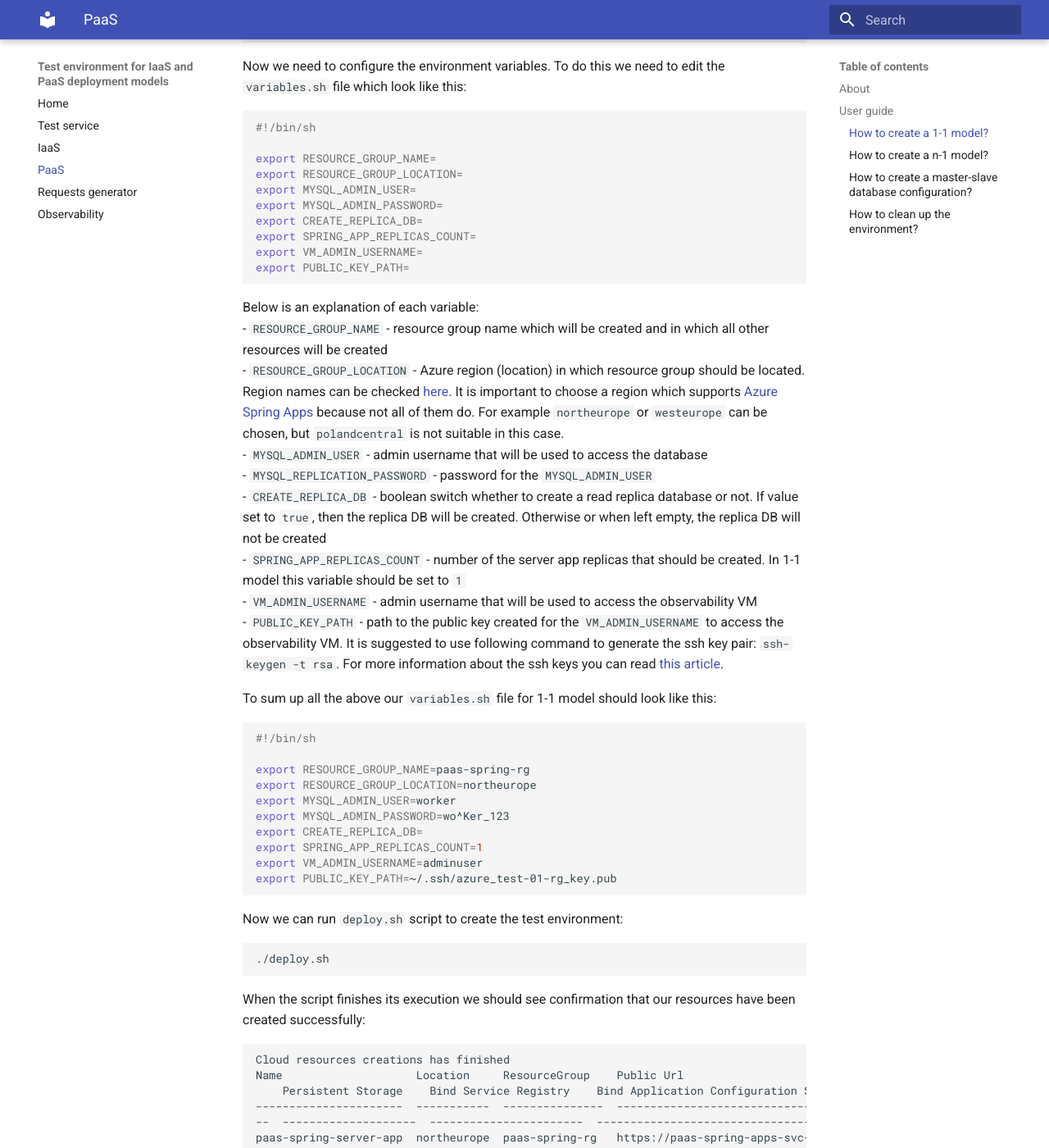
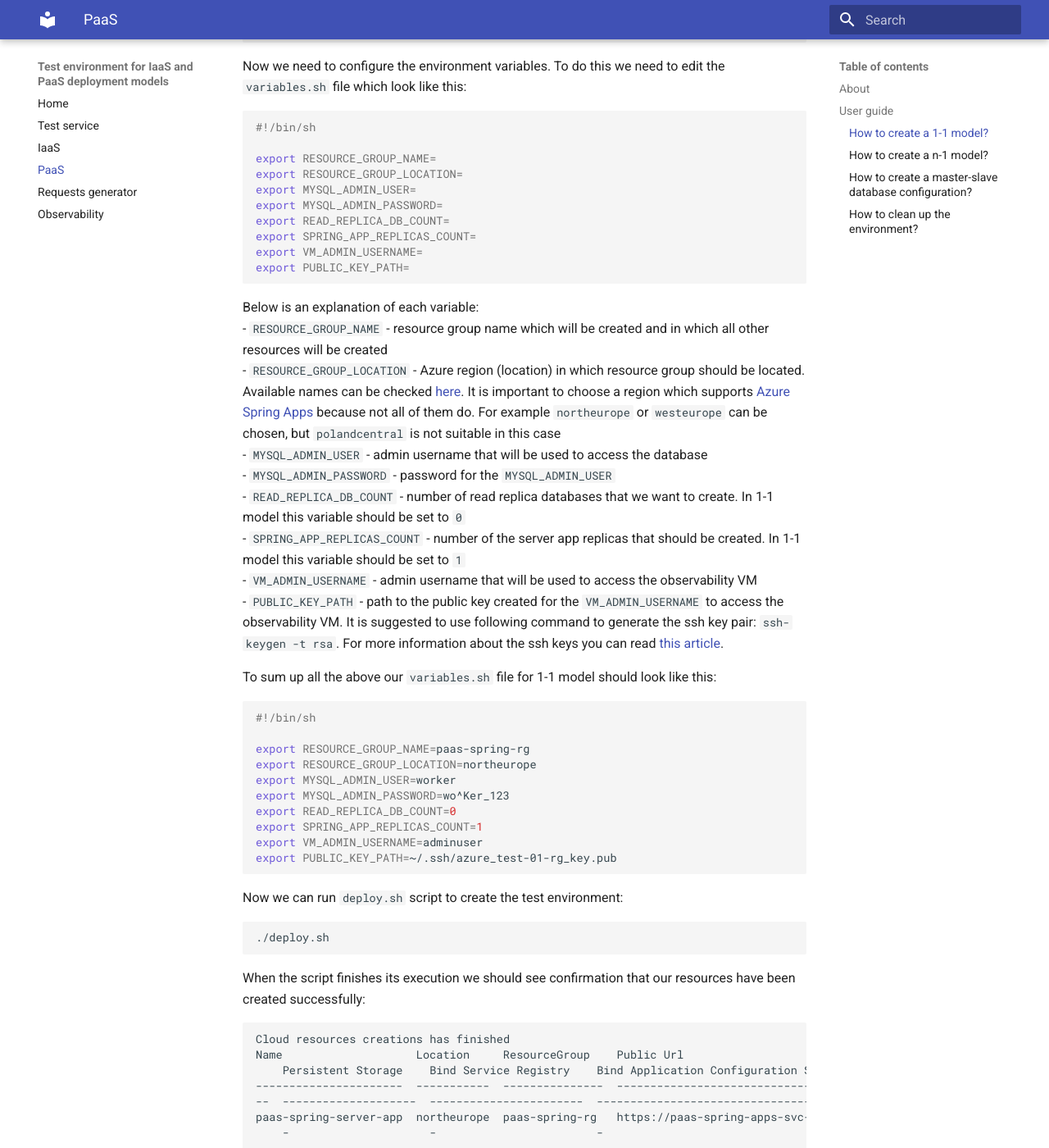
Before and after one commit to WasilewM/23Z-INZ, an MkDocs documentation site: the page built from docs/docs/PaaS/paas.md, in a window 1280 px wide and 1400 px high, scrolled down 626 px. Shown: the whole window at 82% size. Built offline with MkDocs 1.6.1 and Material for MkDocs 9.7.7, drawn with Linux system fonts in a browser that asks for light colours; some of the changed text lies outside the part shown.

Commit message:
Update user guides for PaaS

````diff
--- a/docs/docs/PaaS/paas.md
+++ b/docs/docs/PaaS/paas.md
@@ -24,17 +24,17 @@ export RESOURCE_GROUP_NAME=
 export RESOURCE_GROUP_LOCATION=
 export MYSQL_ADMIN_USER=
 export MYSQL_ADMIN_PASSWORD=
-export CREATE_REPLICA_DB=
+export READ_REPLICA_DB_COUNT=
 export SPRING_APP_REPLICAS_COUNT=
 export VM_ADMIN_USERNAME=
 export PUBLIC_KEY_PATH=
 ```
 Below is an explanation of each variable:
 - `RESOURCE_GROUP_NAME` - resource group name which will be created and in which all other resources will be created
-- `RESOURCE_GROUP_LOCATION` - Azure region (location) in which resource group should be located. Region names can be checked [here](https://azure.microsoft.com/en-us/explore/global-infrastructure/geographies/#geographies). It is important to choose a region which supports [Azure Spring Apps](https://azure.microsoft.com/en-us/products/spring-apps) because not all of them do. For example `northeurope` or `westeurope` can be chosen, but `polandcentral` is not suitable in this case.
+- `RESOURCE_GROUP_LOCATION` - Azure region (location) in which resource group should be located. Available names can be checked [here](https://azure.microsoft.com/en-us/explore/global-infrastructure/geographies/#geographies). It is important to choose a region which supports [Azure Spring Apps](https://azure.microsoft.com/en-us/products/spring-apps) because not all of them do. For example `northeurope` or `westeurope` can be chosen, but `polandcentral` is not suitable in this case
 - `MYSQL_ADMIN_USER` - admin username that will be used to access the database
-- `MYSQL_REPLICATION_PASSWORD` - password for the `MYSQL_ADMIN_USER`
-- `CREATE_REPLICA_DB` - boolean switch whether to create a read replica database or not. If value set to `true`, then the replica DB will be created. Otherwise or when left empty, the replica DB will not be created
+- `MYSQL_ADMIN_PASSWORD` - password for the `MYSQL_ADMIN_USER`
+- `READ_REPLICA_DB_COUNT` - number of read replica databases that we want to create. In 1-1 model this variable should be set to `0`
 - `SPRING_APP_REPLICAS_COUNT` - number of the server app replicas that should be created. In 1-1 model this variable should be set to `1`
 - `VM_ADMIN_USERNAME` - admin username that will be used to access the observability VM
 - `PUBLIC_KEY_PATH` - path to the public key created for the `VM_ADMIN_USERNAME` to access the observability VM. It is suggested to use following command to generate the ssh key pair: `ssh-keygen -t rsa`. For more information about the ssh keys you can read [this article](https://cloud.ibm.com/docs/power-iaas?topic=power-iaas-creating-ssh-key).
@@ -47,7 +47,7 @@ export RESOURCE_GROUP_NAME=paas-spring-rg
 export RESOURCE_GROUP_LOCATION=northeurope
 export MYSQL_ADMIN_USER=worker
 export MYSQL_ADMIN_PASSWORD=wo^Ker_123
-export CREATE_REPLICA_DB=
+export READ_REPLICA_DB_COUNT=0
 export SPRING_APP_REPLICAS_COUNT=1
 export VM_ADMIN_USERNAME=adminuser
 export PUBLIC_KEY_PATH=~/.ssh/azure_test-01-rg_key.pub
@@ -96,7 +96,7 @@ export RESOURCE_GROUP_NAME=paas-spring-rg
 export RESOURCE_GROUP_LOCATION=northeurope
 export MYSQL_ADMIN_USER=worker
 export MYSQL_ADMIN_PASSWORD=wo^Ker_123
-export CREATE_REPLICA_DB=
+export READ_REPLICA_DB_COUNT=0
 export SPRING_APP_REPLICAS_COUNT=3
 export VM_ADMIN_USERNAME=adminuser
 export PUBLIC_KEY_PATH=~/.ssh/azure_test-01-rg_key.pub
@@ -128,8 +128,8 @@ Terraform logs have been skipped in the example in order not to reveal any sensi
 When the environment is no longer needed we can destroy it by following the steps from [this paragraph](#how-to-clean-up-the-environment).
 
 ### How to create a master-slave database configuration?
-As mentioned in the variables description earlier, we will need to specify value for 1 variable that we've left empty until now:
-- `CREATE_REPLICA_DB` - needs to be set to `true` in order to create a read replica database
+As mentioned in the variables description earlier, we will need to modify value for 1 variable (in comparison to previous scenarios):
+- `READ_REPLICA_DB_COUNT` - needs to be set to the number of read replica databases we want to create
 So our `variables.sh` file should look like this:
 ```bash
 #!/bin/sh
@@ -138,7 +138,7 @@ export RESOURCE_GROUP_NAME=paas-spring-rg
 export RESOURCE_GROUP_LOCATION=northeurope
 export MYSQL_ADMIN_USER=worker
 export MYSQL_ADMIN_PASSWORD=wo^Ker_123
-export CREATE_REPLICA_DB=true
+export READ_REPLICA_DB_COUNT=2
 export SPRING_APP_REPLICAS_COUNT=3
 export VM_ADMIN_USERNAME=adminuser
 export PUBLIC_KEY_PATH=~/.ssh/azure_test-01-rg_key.pub
@@ -180,7 +180,7 @@ When the test environment is no longer needed we can run `destroy.sh` script to
 ```shell
 ./destroy.sh
 ```
-Here we will be asked whether we want to destroy the test environment (and stop paying for the resources wwe no longer need):
+Here we will be asked whether we want to destroy the test environment (and stop paying for the resources that we no longer need):
 ```shell
 ...
 Are you sure that you want to destroy the test environment? (y/n)
````
